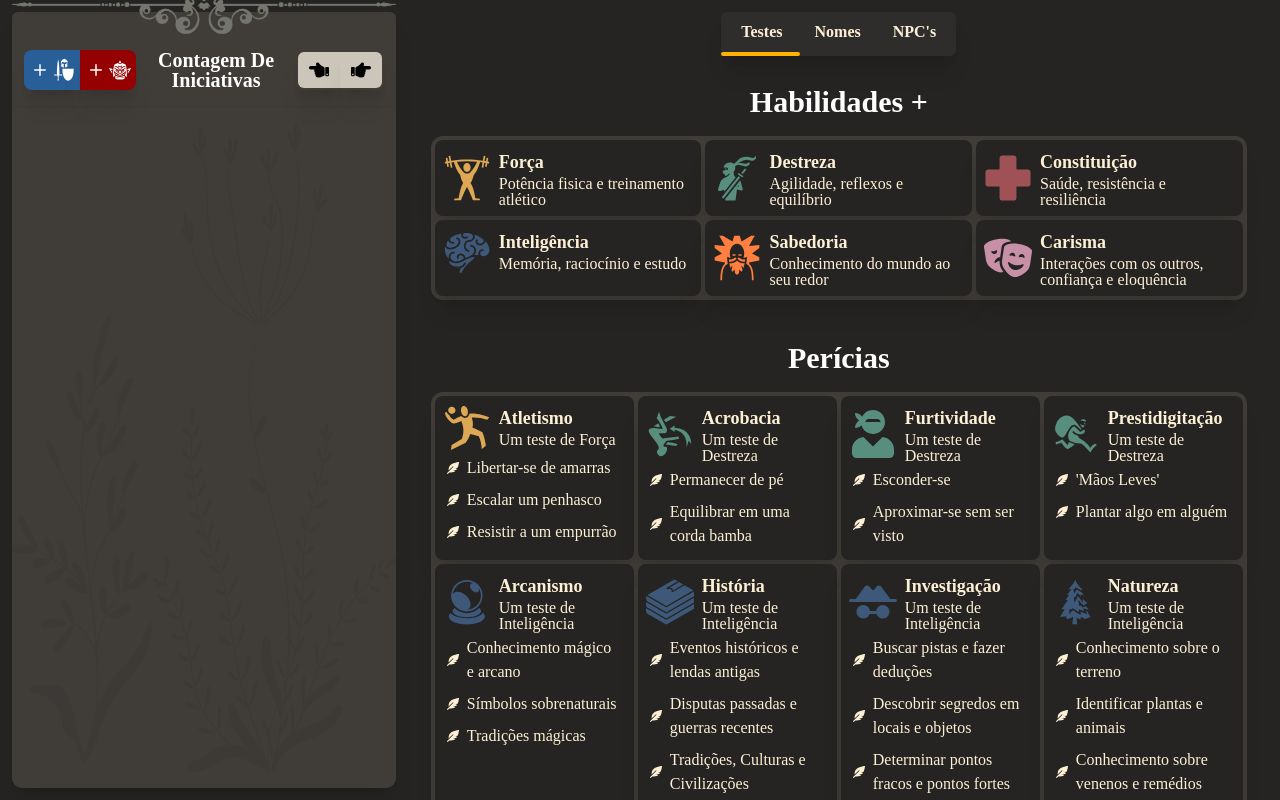
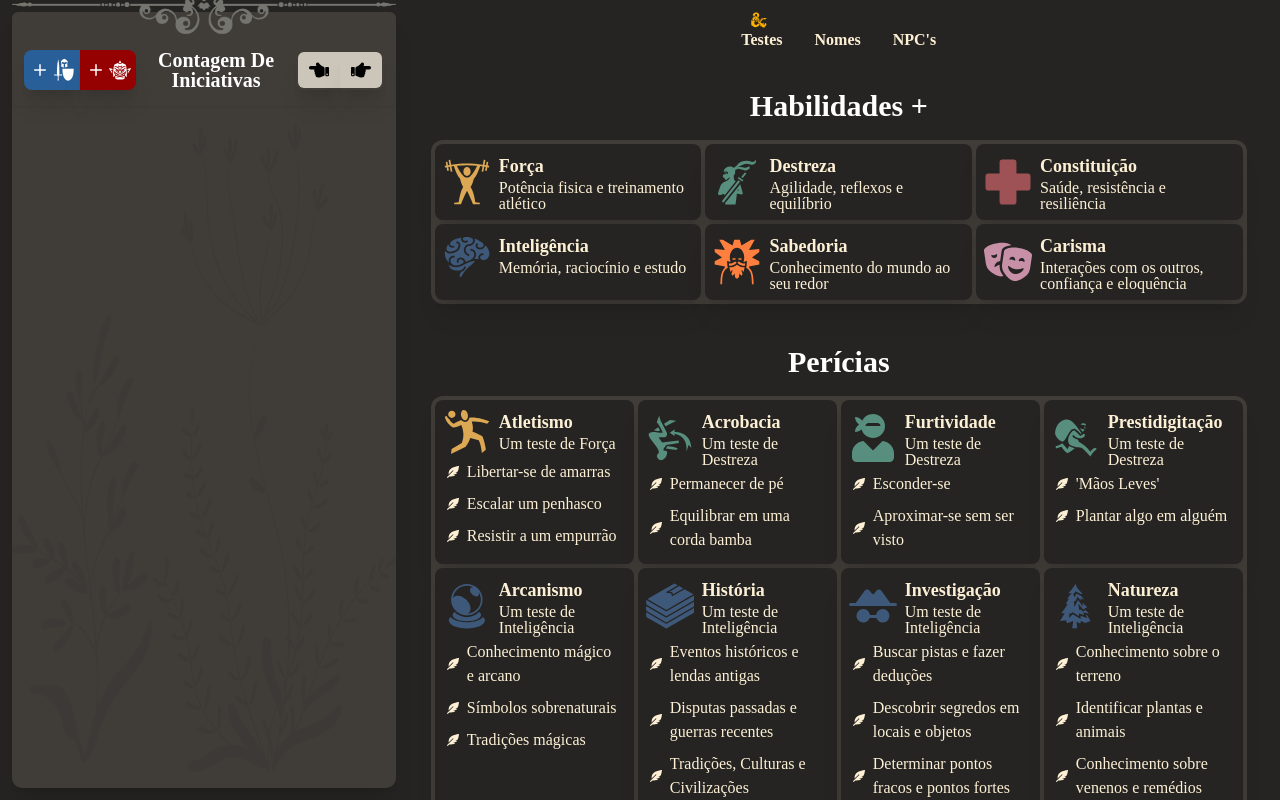
Before and after one commit to PedroVMLopes/iniciative-calculator, a React (Create React App) app: page / in a window 1280 px wide. Shown: the top 800 px of the page. Built offline with nearby package versions, Linux system fonts and the light colour scheme; a web font is replaced by a local one.

Commit message:
Customização da navbar

```diff
--- a/src/components/Main/Main.js
+++ b/src/components/Main/Main.js
@@ -7,6 +7,7 @@ import {
   Link,
   useLocation,
 } from "react-router-dom";
+import { SiDungeonsanddragons } from "react-icons/si";
 
 const TestsContent = () => <Tests />;
 
@@ -29,29 +30,41 @@ const NavBar = () => {
 
   return (
     <nav
-      className="relative flex bg-neutral-600 bg-opacity-20 rounded-md p-1 justify-evenly pb-2 max-w-3xl text-[var(--bege)] font-bold shadow-xl"
+      className="relative flex rounded-md justify-evenly p-1 pt-2 max-w-3xl text-[var(--bege)] font-bold "
       id="navbar"
     >
       {links.map((link) => (
-        <Link key={link.path} to={link.path} className={`p-2 mx-2 `}>
+        <Link key={link.path} to={link.path} className={`p-2 mx-2 mt-1 `}>
           {link.label}
         </Link>
       ))}
-      {/* Barra de destaque */}
+
+      {/* Barra de destaque de baixo */}
+      {/*
       <div
-        className={`absolute bottom-0 h-1 bg-[var(--amarelo)] transition-all duration-300 rounded-md`}
+        className={`absolute h-1 bottom-0 bg-[var(--amarelo)] bg-opacity-20 transition-all duration-300 rounded-md`}
         style={{
           width: `${100 / links.length}%`,
           left: `${
             (links.findIndex((l) => l.path === location.pathname) || 0) *
             (100 / links.length)
           }%`,
-          backgroundImage: "../Decoracao_navbar.png",
-          backgroundSize: "80px",
-          backgroundPosition: "center",
-          backgroundRepeat: "no-repeat",
         }}
-      />
+      ></div>
+      */}
+
+      <div
+        className={`absolute ml-[30px] top-0 text-[var(--amarelo)] transition-all duration-300 rounded-md`}
+        style={{
+          width: `${100 / links.length}%`,
+          left: `${
+            (links.findIndex((l) => l.path === location.pathname) || 0) *
+            (100 / links.length)
+          }%`,
+        }}
+      >
+        <SiDungeonsanddragons />
+      </div>
     </nav>
   );
 };
```
